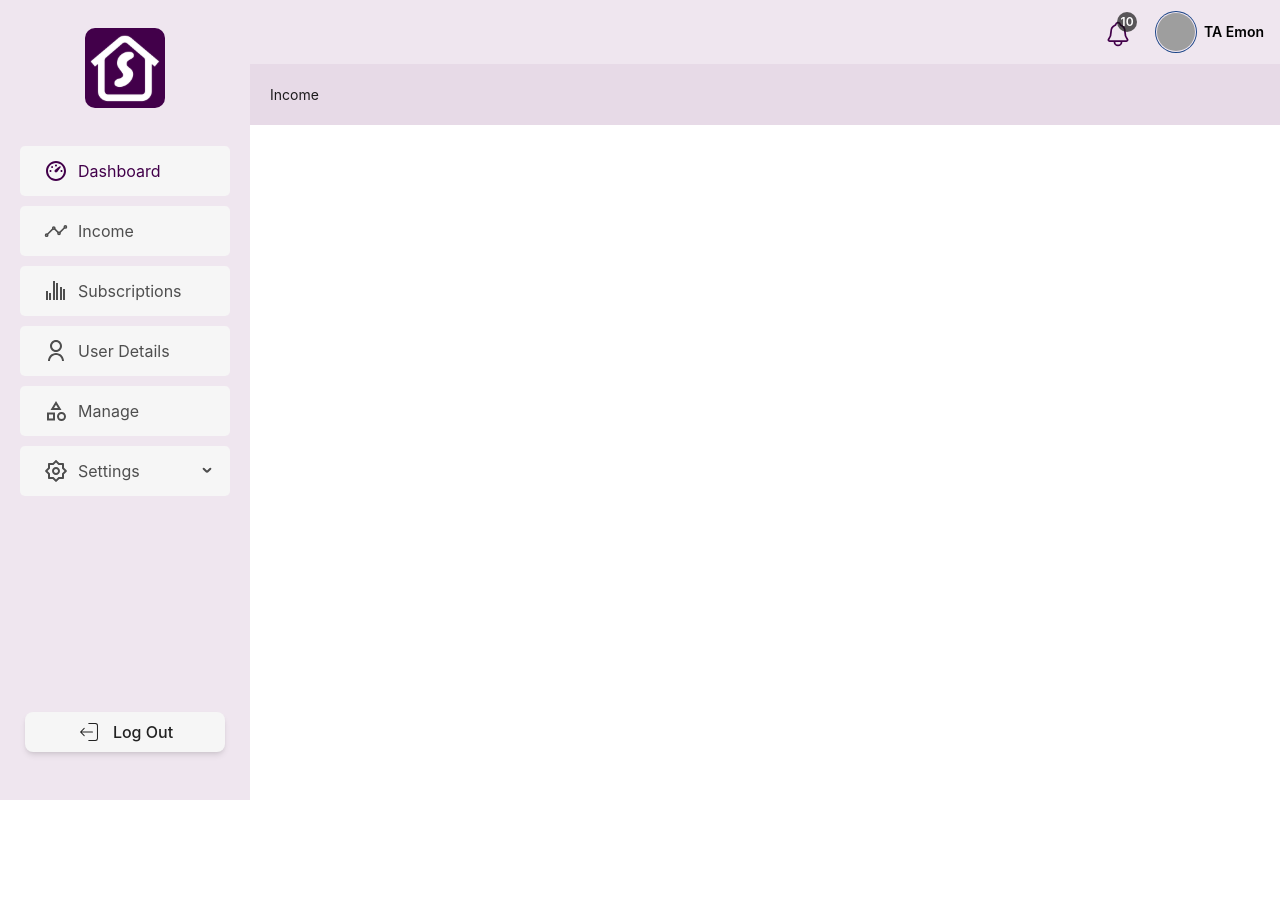
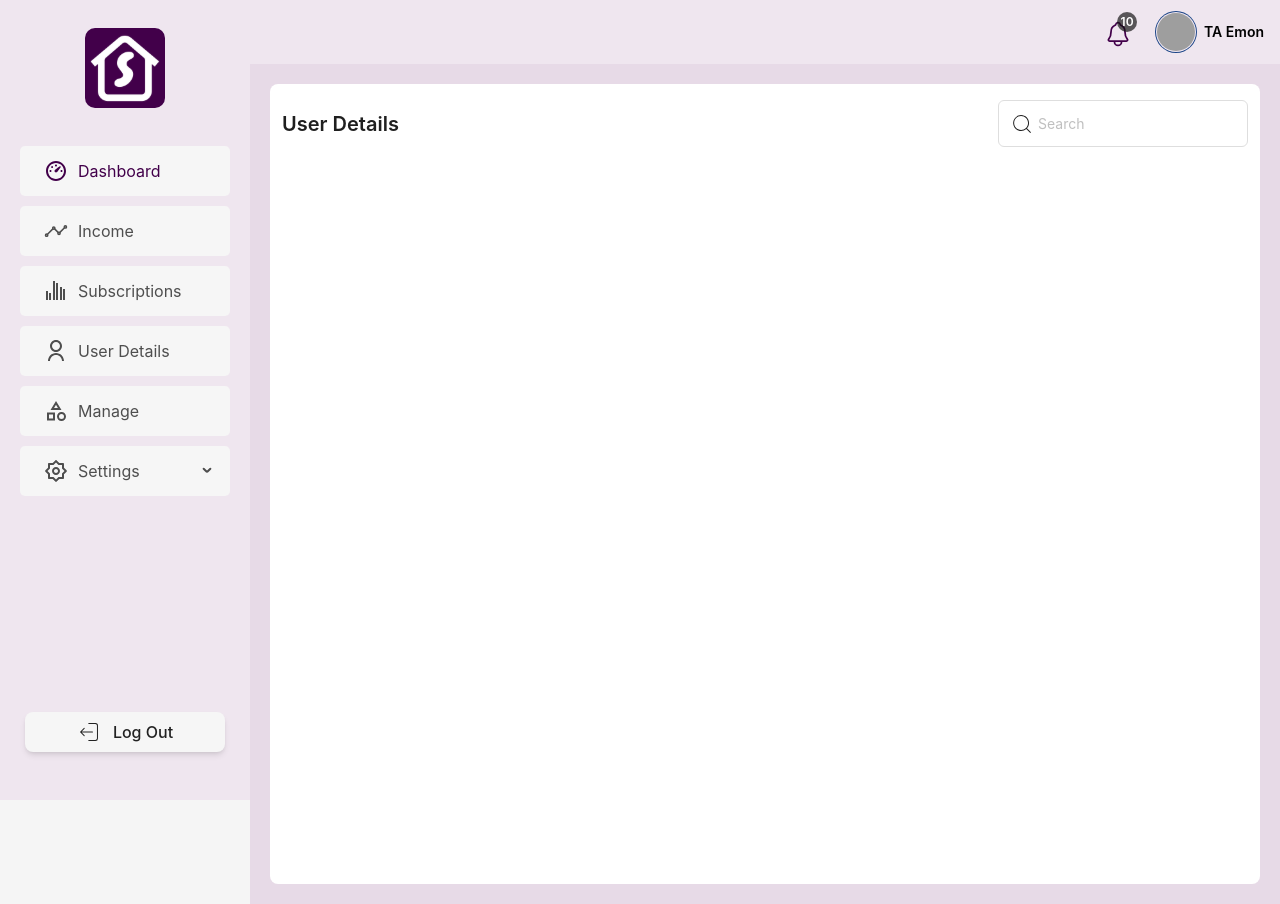
Before and after one commit to MDTanvirAhmedEmon/reactTS-ready-dashboard, a React (Vite) app: page /income in a window 1280 px wide. Before the commit the page ends 800 px from the top, so only its background shows below. Built offline with nearby package versions, Linux system fonts and the light colour scheme; grey boxes are pictures that could not be loaded.

Commit message:
added logo and design top part of income page

```diff
--- a/src/pages/income/Income.tsx
+++ b/src/pages/income/Income.tsx
@@ -1,9 +1,16 @@
+import { Input } from "antd";
+import { CiSearch } from "react-icons/ci";
 
 
 const Income = () => {
     return (
-        <div>
-            Income
+        <div className=" w-full min-h-[100vh] bg-white rounded-lg px-3 py-4">
+            <div className="flex flex-col md:flex-row md:justify-between md:items-center ">
+                <h2 className="text-md md:text-xl font-semibold mb-5 md:mb-0 ">User Details</h2>
+                <div className=" w-[250px]">
+                    <Input prefix={<CiSearch className=" w-6 h-6" />} className="w-[250px]" placeholder="Search" />
+                </div>
+            </div>
         </div>
     );
 };
```
Also changed, not shown: src/assets/income/coin.png (added), src/assets/income/total-balance.png (added).
